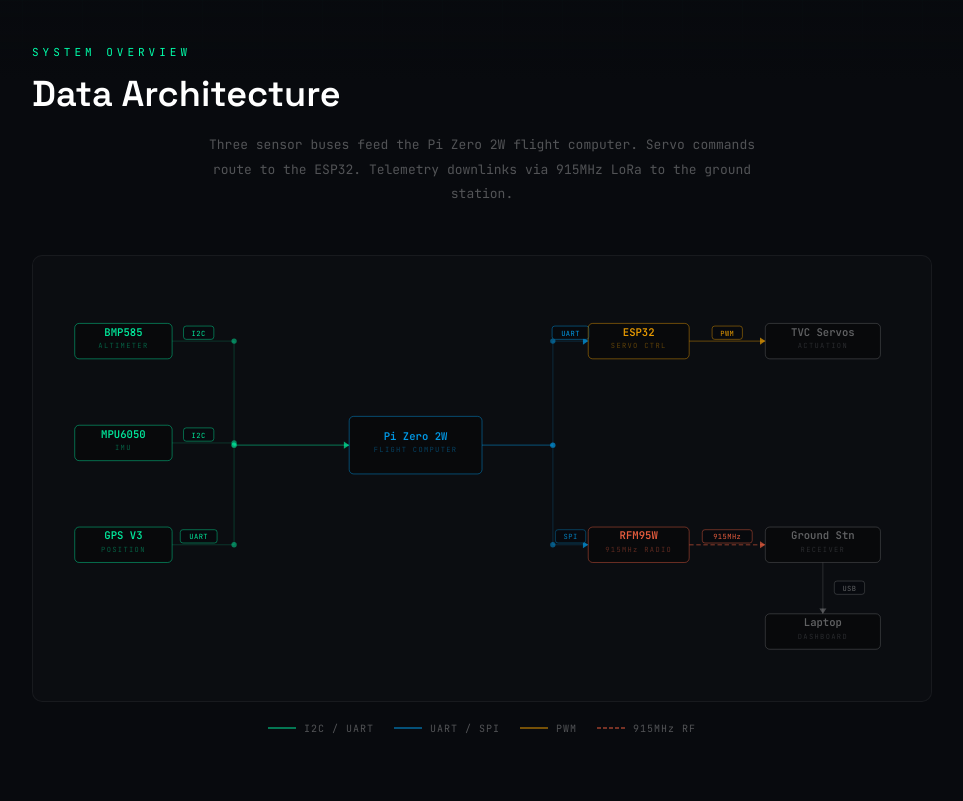
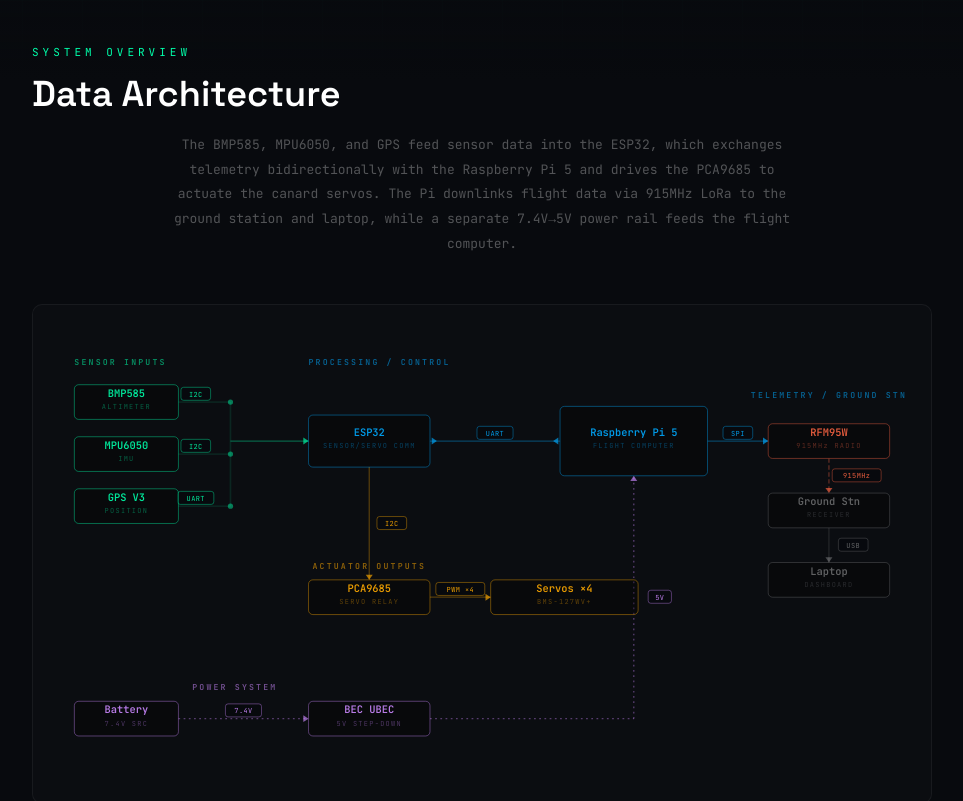
Before and after one commit to Thrust-Stack/ABGSWebsite, a React (Vite) app: page /telemetry in a window 1280 px wide. Shown: the part 720-1521 px from the top of the page, without its empty margins (158-1121 px from the left). Built offline with nearby package versions, Linux system fonts and the light colour scheme.

Commit message:
changes harware diagram

```diff
--- a/package.json
+++ b/package.json
@@ -10,6 +10,7 @@
     "preview": "vite preview"
   },
   "dependencies": {
+    "@vercel/analytics": "^2.0.1",
     "react": "^19.2.6",
     "react-dom": "^19.2.6",
     "react-router-dom": "^7.16.0"
--- a/src/App.jsx
+++ b/src/App.jsx
@@ -1,4 +1,5 @@
 import { BrowserRouter, Routes, Route, Link, useLocation } from "react-router-dom";
+import { Analytics } from "@vercel/analytics/react";
 import { TEAM_NAME, mono, accent, GridBackground, ScanLine, Footer } from "./shared";
 import Overview from "./pages/Overview";
 import Mission from "./pages/Mission";
@@ -61,6 +62,7 @@
           <Footer />
         </div>
       </div>
+      <Analytics />
     </BrowserRouter>
   );
 }
--- a/src/pages/Telemetry.jsx
+++ b/src/pages/Telemetry.jsx
@@ -107,22 +107,38 @@
 function Arrow({ x, y, dir = "right", color }) {
   const pts = {
     right: `${x - 6},${y - 4} ${x},${y} ${x - 6},${y + 4}`,
+    left:  `${x + 6},${y - 4} ${x},${y} ${x + 6},${y + 4}`,
     down:  `${x - 4},${y - 6} ${x},${y} ${x + 4},${y - 6}`,
+    up:    `${x - 4},${y + 6} ${x},${y} ${x + 4},${y + 6}`,
   };
   return <polygon points={pts[dir]} fill={color} fillOpacity="0.65" />;
 }
 
+function GroupLabel({ x, y, color, children, anchor = "start" }) {
+  return (
+    <text x={x} y={y} textAnchor={anchor}
+      fill={color} fontSize="9.5" fontFamily={mono} fontWeight="600" letterSpacing="2.5" fillOpacity="0.55">
+      {children}
+    </text>
+  );
+}
+
 function ArchDiagram() {
+  const powerColor = "#cc88ff";
+
   const N = {
-    bmp585:  { x: 20,  y: 40,  w: 110, h: 40 },
-    mpu6050: { x: 20,  y: 155, w: 110, h: 40 },
-    gps:     { x: 20,  y: 270, w: 110, h: 40 },
-    pi:      { x: 330, y: 145, w: 150, h: 65 },
-    esp32:   { x: 600, y: 40,  w: 114, h: 40 },
-    servos:  { x: 800, y: 40,  w: 130, h: 40 },
-    rfm95w:  { x: 600, y: 270, w: 114, h: 40 },
-    ground:  { x: 800, y: 270, w: 130, h: 40 },
-    laptop:  { x: 800, y: 368, w: 130, h: 40 },
+    bmp585:  { x: 20,  y: 55,  w: 120, h: 40 },
+    mpu6050: { x: 20,  y: 115, w: 120, h: 40 },
+    gps:     { x: 20,  y: 175, w: 120, h: 40 },
+    esp32:   { x: 290, y: 90,  w: 140, h: 60 },
+    pi:      { x: 580, y: 80,  w: 170, h: 80 },
+    rfm95w:  { x: 820, y: 100, w: 140, h: 40 },
+    ground:  { x: 820, y: 180, w: 140, h: 40 },
+    laptop:  { x: 820, y: 260, w: 140, h: 40 },
+    pca9685: { x: 290, y: 280, w: 140, h: 40 },
+    servos:  { x: 500, y: 280, w: 170, h: 40 },
+    battery: { x: 20,  y: 420, w: 120, h: 40 },
+    bec:     { x: 290, y: 420, w: 140, h: 40 },
   };
 
   const cx = n => n.x + n.w / 2;
@@ -130,72 +146,81 @@
   const rx = n => n.x + n.w;
   const by = n => n.y + n.h;
 
-  const BL = 200; // left bus x
-  const BR = 560; // right bus x
+  const BL = 200; // sensor bus x
 
   return (
-    <svg viewBox="0 0 960 430" style={{ width: "100%", display: "block" }}>
+    <svg viewBox="0 0 980 500" style={{ width: "100%", display: "block" }}>
 
-      {/* ── Sensor → left bus ── */}
+      {/* ── Sensor Inputs → bus → ESP32 ── */}
       <line x1={rx(N.bmp585)}  y1={cy(N.bmp585)}  x2={BL} y2={cy(N.bmp585)}  stroke="rgba(0,255,170,0.18)" strokeWidth="1" />
       <line x1={rx(N.mpu6050)} y1={cy(N.mpu6050)} x2={BL} y2={cy(N.mpu6050)} stroke="rgba(0,255,170,0.18)" strokeWidth="1" />
       <line x1={rx(N.gps)}     y1={cy(N.gps)}     x2={BL} y2={cy(N.gps)}     stroke="rgba(0,255,170,0.18)" strokeWidth="1" />
-      {/* Left vertical bus spine */}
       <line x1={BL} y1={cy(N.bmp585)} x2={BL} y2={cy(N.gps)} stroke="rgba(0,255,170,0.1)" strokeWidth="2" />
-      {/* Junction dots on left bus */}
       <circle cx={BL} cy={cy(N.bmp585)}  r="3" fill="rgba(0,255,170,0.45)" />
       <circle cx={BL} cy={cy(N.mpu6050)} r="3" fill="rgba(0,255,170,0.45)" />
       <circle cx={BL} cy={cy(N.gps)}     r="3" fill="rgba(0,255,170,0.45)" />
-      {/* Left bus → Pi */}
-      <circle cx={BL} cy={cy(N.pi)} r="3" fill="rgba(0,255,170,0.6)" />
-      <line x1={BL} y1={cy(N.pi)} x2={N.pi.x} y2={cy(N.pi)} stroke="rgba(0,255,170,0.35)" strokeWidth="1.5" />
-      <Arrow x={N.pi.x} y={cy(N.pi)} dir="right" color={accent} />
+      <line x1={BL} y1={cy(N.esp32)} x2={N.esp32.x} y2={cy(N.esp32)} stroke="rgba(0,255,170,0.35)" strokeWidth="1.5" />
+      <Arrow x={N.esp32.x} y={cy(N.esp32)} dir="right" color={accent} />
 
-      {/* ── Pi → right bus ── */}
-      <line x1={rx(N.pi)} y1={cy(N.pi)} x2={BR} y2={cy(N.pi)} stroke="rgba(0,170,255,0.35)" strokeWidth="1.5" />
-      {/* Right vertical bus spine */}
-      <line x1={BR} y1={cy(N.esp32)} x2={BR} y2={cy(N.rfm95w)} stroke="rgba(0,170,255,0.1)" strokeWidth="2" />
-      {/* Junction dots on right bus */}
-      <circle cx={BR} cy={cy(N.pi)}    r="3" fill="rgba(0,170,255,0.6)" />
-      <circle cx={BR} cy={cy(N.esp32)} r="3" fill="rgba(0,170,255,0.45)" />
-      <circle cx={BR} cy={cy(N.rfm95w)} r="3" fill="rgba(0,170,255,0.45)" />
-      {/* Right bus → ESP32 */}
-      <line x1={BR} y1={cy(N.esp32)} x2={N.esp32.x} y2={cy(N.esp32)} stroke="rgba(0,170,255,0.2)" strokeWidth="1" />
-      <Arrow x={N.esp32.x} y={cy(N.esp32)} dir="right" color={accentBlue} />
-      {/* Right bus → RFM95W */}
-      <line x1={BR} y1={cy(N.rfm95w)} x2={N.rfm95w.x} y2={cy(N.rfm95w)} stroke="rgba(0,170,255,0.2)" strokeWidth="1" />
+      {/* ── ESP32 ↔ Raspberry Pi 5 (bidirectional) ── */}
+      <line x1={rx(N.esp32)} y1={cy(N.esp32)} x2={N.pi.x} y2={cy(N.pi)} stroke="rgba(0,170,255,0.35)" strokeWidth="1.5" />
+      <Arrow x={rx(N.esp32) + 8} y={cy(N.esp32)} dir="right" color={accentBlue} />
+      <Arrow x={N.pi.x - 8} y={cy(N.pi)} dir="left" color={accentBlue} />
+
+      {/* ── Raspberry Pi 5 → RFM95W → Ground Stn → Laptop ── */}
+      <line x1={rx(N.pi)} y1={cy(N.pi)} x2={N.rfm95w.x} y2={cy(N.rfm95w)} stroke="rgba(0,170,255,0.35)" strokeWidth="1.5" />
       <Arrow x={N.rfm95w.x} y={cy(N.rfm95w)} dir="right" color={accentBlue} />
-
-      {/* ── Output chains ── */}
-      <line x1={rx(N.esp32)} y1={cy(N.esp32)} x2={N.servos.x} y2={cy(N.servos)} stroke="rgba(255,170,0,0.3)" strokeWidth="1.5" />
-      <Arrow x={N.servos.x} y={cy(N.servos)} dir="right" color="#ffaa00" />
-      {/* Wireless link — dashed */}
-      <line x1={rx(N.rfm95w)} y1={cy(N.rfm95w)} x2={N.ground.x} y2={cy(N.ground)} stroke="rgba(255,100,68,0.35)" strokeWidth="1.5" strokeDasharray="5 3" />
-      <Arrow x={N.ground.x} y={cy(N.ground)} dir="right" color="#ff6644" />
-      {/* Ground station → Laptop */}
+      <line x1={cx(N.rfm95w)} y1={by(N.rfm95w)} x2={cx(N.ground)} y2={N.ground.y} stroke="rgba(255,100,68,0.35)" strokeWidth="1.5" strokeDasharray="5 3" />
+      <Arrow x={cx(N.ground)} y={N.ground.y} dir="down" color="#ff6644" />
       <line x1={cx(N.ground)} y1={by(N.ground)} x2={cx(N.laptop)} y2={N.laptop.y} stroke="rgba(255,255,255,0.15)" strokeWidth="1" />
       <Arrow x={cx(N.laptop)} y={N.laptop.y} dir="down" color="rgba(255,255,255,0.4)" />
+
+      {/* ── ESP32 → PCA9685 → Servos ── */}
+      <line x1={cx(N.esp32)} y1={by(N.esp32)} x2={cx(N.esp32)} y2={N.pca9685.y} stroke="rgba(255,170,0,0.3)" strokeWidth="1.5" />
+      <Arrow x={cx(N.esp32)} y={N.pca9685.y} dir="down" color="#ffaa00" />
+      <line x1={rx(N.pca9685)} y1={cy(N.pca9685)} x2={N.servos.x} y2={cy(N.servos)} stroke="rgba(255,170,0,0.3)" strokeWidth="1.5" />
+      <Arrow x={N.servos.x} y={cy(N.servos)} dir="right" color="#ffaa00" />
+
+      {/* ── Power: Battery → BEC → Raspberry Pi 5 (separate path) ── */}
+      <line x1={rx(N.battery)} y1={cy(N.battery)} x2={N.bec.x} y2={cy(N.bec)} stroke={powerColor} strokeOpacity="0.4" strokeWidth="1.5" strokeDasharray="2 4" />
+      <Arrow x={N.bec.x} y={cy(N.bec)} dir="right" color={powerColor} />
+      <line x1={rx(N.bec)} y1={cy(N.bec)} x2={cx(N.pi)} y2={cy(N.bec)} stroke={powerColor} strokeOpacity="0.4" strokeWidth="1.5" strokeDasharray="2 4" />
+      <line x1={cx(N.pi)} y1={cy(N.bec)} x2={cx(N.pi)} y2={by(N.pi)} stroke={powerColor} strokeOpacity="0.4" strokeWidth="1.5" strokeDasharray="2 4" />
+      <Arrow x={cx(N.pi)} y={by(N.pi)} dir="up" color={powerColor} />
 
       {/* ── Protocol labels ── */}
       <ProtoTag x={160} y={cy(N.bmp585) - 9}  text="I2C"   color={accent} />
       <ProtoTag x={160} y={cy(N.mpu6050) - 9} text="I2C"   color={accent} />
       <ProtoTag x={160} y={cy(N.gps) - 9}     text="UART"  color={accent} />
-      <ProtoTag x={(BR + N.esp32.x) / 2}   y={cy(N.esp32)  - 9} text="UART"  color={accentBlue} />
-      <ProtoTag x={(BR + N.rfm95w.x) / 2}  y={cy(N.rfm95w) - 9} text="SPI"   color="rgba(0,170,255,0.8)" />
-      <ProtoTag x={(rx(N.esp32) + N.servos.x) / 2} y={cy(N.esp32)  - 9} text="PWM"   color="#ffaa00" />
-      <ProtoTag x={(rx(N.rfm95w) + N.ground.x) / 2} y={cy(N.rfm95w) - 9} text="915MHz" color="#ff6644" />
-      <ProtoTag x={cx(N.ground) + 30} y={(by(N.ground) + N.laptop.y) / 2} text="USB" color="rgba(255,255,255,0.4)" />
+      <ProtoTag x={(rx(N.esp32) + N.pi.x) / 2} y={cy(N.esp32) - 9} text="UART" color={accentBlue} />
+      <ProtoTag x={(rx(N.pi) + N.rfm95w.x) / 2} y={cy(N.pi) - 9} text="SPI" color={accentBlue} />
+      <ProtoTag x={cx(N.rfm95w) + 32} y={(by(N.rfm95w) + N.ground.y) / 2} text="915MHz" color="#ff6644" />
+      <ProtoTag x={cx(N.ground) + 28} y={(by(N.ground) + N.laptop.y) / 2} text="USB" color="rgba(255,255,255,0.4)" />
+      <ProtoTag x={cx(N.esp32) + 26} y={(by(N.esp32) + N.pca9685.y) / 2} text="I2C" color="#ffaa00" />
+      <ProtoTag x={(rx(N.pca9685) + N.servos.x) / 2} y={cy(N.pca9685) - 9} text="PWM ×4" color="#ffaa00" />
+      <ProtoTag x={(rx(N.battery) + N.bec.x) / 2} y={cy(N.battery) - 9} text="7.4V" color={powerColor} />
+      <ProtoTag x={cx(N.pi) + 30} y={(cy(N.bec) + by(N.pi)) / 2} text="5V" color={powerColor} />
+
+      {/* ── Section labels ── */}
+      <GroupLabel x={20}  y={32} color={accent}>SENSOR INPUTS</GroupLabel>
+      <GroupLabel x={290} y={32} color={accentBlue}>PROCESSING / CONTROL</GroupLabel>
+      <GroupLabel x={890} y={70} color={accentBlue} anchor="middle">TELEMETRY / GROUND STN</GroupLabel>
+      <GroupLabel x={360} y={267} color="#ffaa00" anchor="middle">ACTUATOR OUTPUTS</GroupLabel>
+      <GroupLabel x={205} y={407} color={powerColor} anchor="middle">POWER SYSTEM</GroupLabel>
 
       {/* ── Nodes (drawn on top of lines) ── */}
-      <ArchNode {...N.bmp585}  label="BMP585"      sub="ALTIMETER"       color={accent} />
-      <ArchNode {...N.mpu6050} label="MPU6050"     sub="IMU"             color={accent} />
-      <ArchNode {...N.gps}     label="GPS V3"      sub="POSITION"        color={accent} />
-      <ArchNode {...N.pi}      label="Pi Zero 2W"  sub="FLIGHT COMPUTER" color={accentBlue} />
-      <ArchNode {...N.esp32}   label="ESP32"        sub="SERVO CTRL"      color="#ffaa00" />
-      <ArchNode {...N.servos}  label="TVC Servos"  sub="ACTUATION"       color="rgba(255,255,255,0.4)" />
-      <ArchNode {...N.rfm95w}  label="RFM95W"      sub="915MHz RADIO"    color="#ff6644" />
-      <ArchNode {...N.ground}  label="Ground Stn"  sub="RECEIVER"        color="rgba(255,255,255,0.4)" />
-      <ArchNode {...N.laptop}  label="Laptop"      sub="DASHBOARD"       color="rgba(255,255,255,0.4)" />
+      <ArchNode {...N.bmp585}  label="BMP585"     sub="ALTIMETER"      color={accent} />
+      <ArchNode {...N.mpu6050} label="MPU6050"    sub="IMU"            color={accent} />
+      <ArchNode {...N.gps}     label="GPS V3"     sub="POSITION"       color={accent} />
+      <ArchNode {...N.esp32}   label="ESP32"      sub="SENSOR/SERVO COMM" color={accentBlue} />
+      <ArchNode {...N.pi}      label="Raspberry Pi 5" sub="FLIGHT COMPUTER" color={accentBlue} />
+      <ArchNode {...N.rfm95w}  label="RFM95W"     sub="915MHz RADIO"   color="#ff6644" />
+      <ArchNode {...N.ground}  label="Ground Stn" sub="RECEIVER"       color="rgba(255,255,255,0.4)" />
+      <ArchNode {...N.laptop}  label="Laptop"     sub="DASHBOARD"      color="rgba(255,255,255,0.4)" />
+      <ArchNode {...N.pca9685} label="PCA9685"    sub="SERVO RELAY"    color="#ffaa00" />
+      <ArchNode {...N.servos}  label="Servos ×4"  sub="BMS-127WV+"     color="#ffaa00" />
+      <ArchNode {...N.battery} label="Battery"    sub="7.4V SRC"       color={powerColor} />
+      <ArchNode {...N.bec}     label="BEC UBEC"   sub="5V STEP-DOWN"   color={powerColor} />
     </svg>
   );
 }
@@ -267,10 +292,12 @@
           <SectionTitle>Data Architecture</SectionTitle>
           <p style={{
             fontFamily: mono, fontSize: "13px", color: "rgba(255,255,255,0.3)",
-            lineHeight: 1.9, margin: "0 auto 48px", maxWidth: "560px", textAlign: "center",
+            lineHeight: 1.9, margin: "0 auto 48px", maxWidth: "620px", textAlign: "center",
           }}>
-            Three sensor buses feed the Pi Zero 2W flight computer. Servo commands route to the ESP32.
-            Telemetry downlinks via 915MHz LoRa to the ground station.
+            The BMP585, MPU6050, and GPS feed sensor data into the ESP32, which exchanges telemetry
+            bidirectionally with the Raspberry Pi 5 and drives the PCA9685 to actuate the canard servos.
+            The Pi downlinks flight data via 915MHz LoRa to the ground station and laptop, while a
+            separate 7.4V→5V power rail feeds the flight computer.
           </p>
 
           <div style={{ background: "rgba(255,255,255,0.015)", border: "1px solid rgba(255,255,255,0.05)", borderRadius: "10px", padding: "32px 24px" }}>
@@ -282,8 +309,9 @@
             {[
               { label: "I2C / UART", color: accent },
               { label: "UART / SPI", color: accentBlue },
-              { label: "PWM", color: "#ffaa00" },
+              { label: "I2C / PWM", color: "#ffaa00" },
               { label: "915MHz RF", color: "#ff6644", dashed: true },
+              { label: "Power Rail", color: "#cc88ff", dashed: true },
             ].map(({ label, color, dashed }) => (
               <div key={label} style={{ display: "flex", alignItems: "center", gap: "8px" }}>
                 <svg width="28" height="10">
--- a/src/shared.jsx
+++ b/src/shared.jsx
@@ -14,11 +14,14 @@
 
 export const hardwareStack = [
   { name: "Raspberry Pi 5", role: "Flight Computer", desc: "Quad-core brain running the PID control loop, sensor fusion, and telemetry packaging", icon: "⬡" },
-  { name: "ESP32", role: "Servo Controller", desc: "Dedicated MCU for real-time TVC servo actuation with deterministic timing", icon: "◈" },
+  { name: "ESP32", role: "Sensor Comms & Servo Control", desc: "Collects IMU, altimeter, and GPS data, relays it to the Pi, and drives the PCA9685 servo controller", icon: "◈" },
   { name: "MPU6050", role: "IMU", desc: "6-axis accelerometer + gyroscope for attitude determination at 100Hz", icon: "◎" },
   { name: "BMP585", role: "Altimeter", desc: "High-precision barometric pressure sensor for altitude tracking", icon: "△" },
   { name: "Adafruit GPS V3", role: "Position & Velocity", desc: "66-channel GPS receiver for lat/lon, ground speed, and heading", icon: "⊕" },
   { name: "RFM95W LoRa", role: "Telemetry Downlink", desc: "915MHz long-range radio transmitting live flight data to ground station", icon: "◇" },
+  { name: "PCA9685", role: "Servo Relay", desc: "16-channel I2C PWM driver translating ESP32 commands into precise servo signals", icon: "▣" },
+  { name: "BlueBird BMS-127WV+", role: "Servos (×4)", desc: "High-torque digital servos actuating the canards for active thrust vector control", icon: "✦" },
+  { name: "RC BEC UBEC", role: "5V 5A Step-Down", desc: "Switching regulator converting 7.4V battery power into a clean 5V rail for the flight computer", icon: "⚡" },
 ];
 
 export const milestones = [
@@ -31,13 +34,17 @@
 ];
 
 export const dataFlow = [
-  { from: "BMP585", to: "Raspberry Pi 5", protocol: "I2C" },
-  { from: "MPU6050", to: "Raspberry Pi 5", protocol: "I2C" },
-  { from: "GPS V3", to: "Raspberry Pi 5", protocol: "UART" },
-  { from: "Raspberry Pi 5", to: "ESP32", protocol: "UART" },
+  { from: "BMP585", to: "ESP32", protocol: "I2C" },
+  { from: "MPU6050", to: "ESP32", protocol: "I2C" },
+  { from: "GPS V3", to: "ESP32", protocol: "UART" },
+  { from: "ESP32", to: "Raspberry Pi 5", protocol: "UART" },
+  { from: "ESP32", to: "PCA9685", protocol: "I2C" },
+  { from: "PCA9685", to: "Servos", protocol: "PWM" },
   { from: "Raspberry Pi 5", to: "RFM95W", protocol: "SPI" },
-  { from: "ESP32", to: "TVC Servos", protocol: "PWM" },
   { from: "RFM95W", to: "Ground Station", protocol: "915MHz" },
+  { from: "Ground Station", to: "Laptop", protocol: "USB" },
+  { from: "Battery 7.4V", to: "BEC Step-Down", protocol: "PWR" },
+  { from: "BEC Step-Down", to: "Raspberry Pi 5", protocol: "5V PWR" },
 ];
 
 // photo: place image in public/team/ and set to "/team/filename.jpg" (or null for initials)
```
Also changed, not shown: 2 other files (tests, documents, lock files or other folders).
